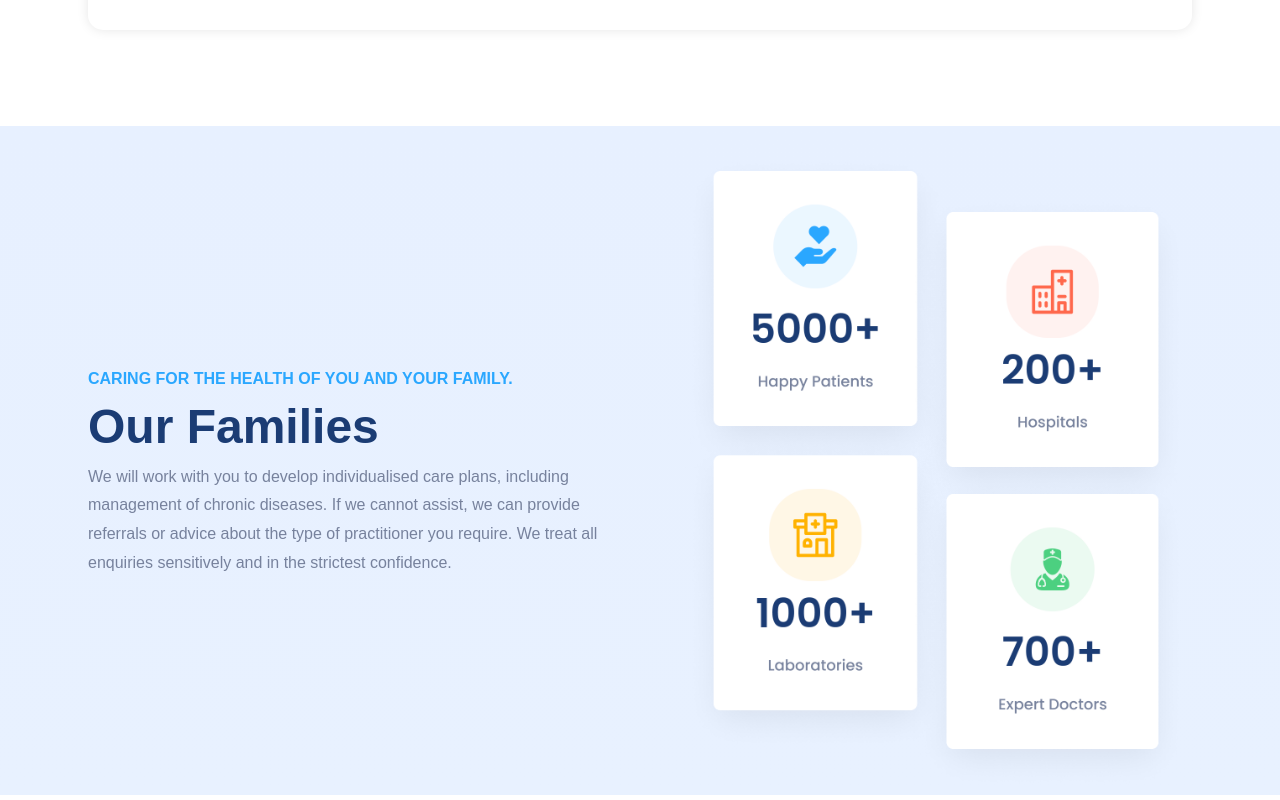
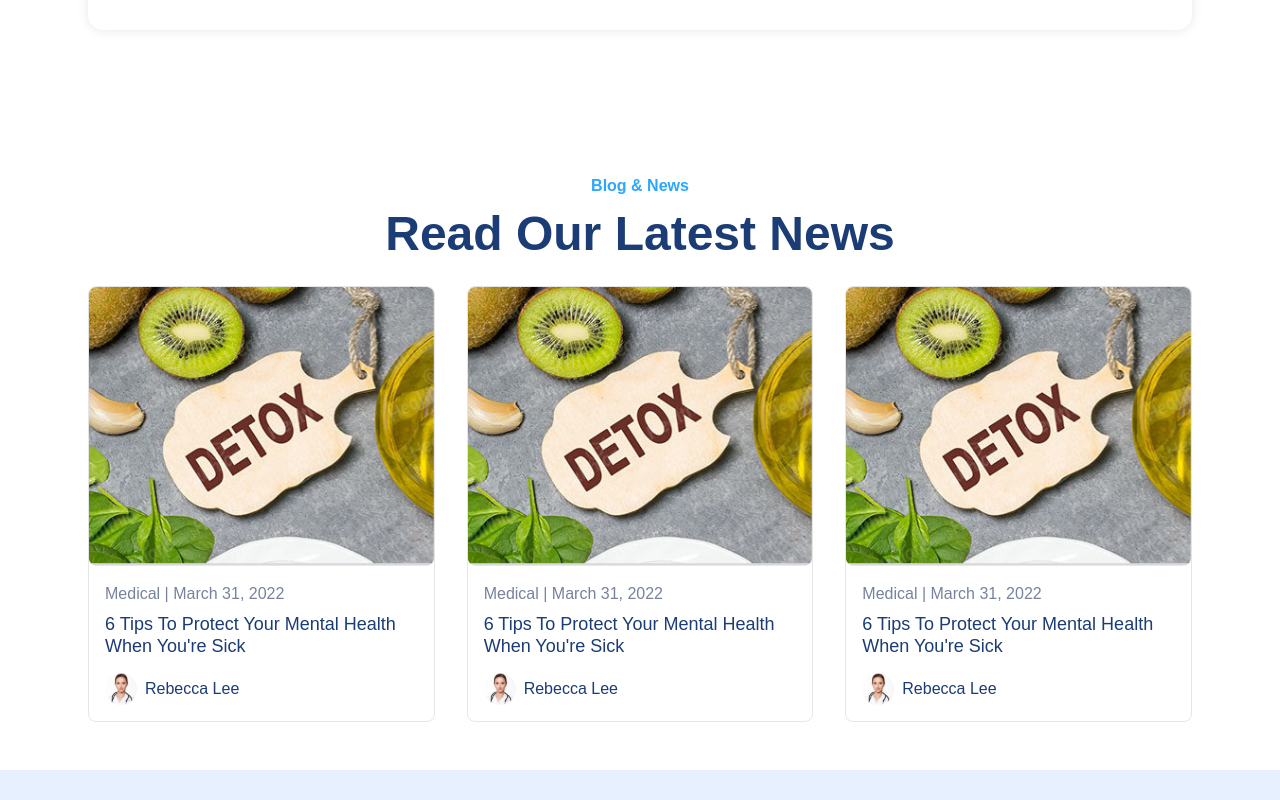
Before and after one commit to SHUBHAM-126/Medify, a React (Create React App) app: page / in a window 1280 px wide. Shown: the part 900-1700 px from the top of the page. Built offline with nearby package versions, Linux system fonts and the light colour scheme; no server answers.

Commit message:
Added new component: Blogs

```diff
--- a/src/components/Accordion/Accordion.jsx
+++ b/src/components/Accordion/Accordion.jsx
@@ -47,7 +47,7 @@
     return (
         <div>
             {data.map((item, index) => (
-                <Accordion expanded={expanded === `panel${index}`} onChange={handleChange(`panel${index}`)}>
+                <Accordion key={index} expanded={expanded === `panel${index}`} onChange={handleChange(`panel${index}`)}>
                     <AccordionSummary aria-controls={`panel${index}d-content`} id={`panel${index}d-header`}>
                         <Typography
                             fontSize={18}
--- /dev/null
+++ b/src/components/Sections/Blogs/BlogCard.jsx
@@ -0,0 +1,34 @@
+import { Box, Stack, Typography } from "@mui/material";
+import featured from '../../../assets/blog.png'
+import person from '../../../assets/person.png'
+
+export default function BlogCard() {
+    return (
+        <Box border='1px solid rgba(0,0,0,0.1)' borderRadius={2}>
+            <Box
+                component='img'
+                src={featured}
+                width={1}
+            />
+            <Box p={2}>
+                <Typography color='#77829D' fontWeight={500} mb={1}>
+                    Medical | March 31, 2022
+                </Typography>
+                <Typography component='h3' color='#1B3C74' fontSize={18} fontWeight={500} lineHeight={1.2} mb={2}>
+                    6 Tips To Protect Your Mental Health When You're Sick
+                </Typography>
+                <Stack direction='row' spacing={1} alignItems='center'>
+                    <Box
+                        component='img'
+                        src={person}
+                        height={32}
+                        width={32}
+                    />
+                    <Typography color='#1B3C74'>
+                        Rebecca Lee
+                    </Typography>
+                </Stack>
+            </Box>
+        </Box>
+    )
+}
--- /dev/null
+++ b/src/components/Sections/Blogs/Blogs.jsx
@@ -0,0 +1,30 @@
+import { Box, Container, Grid, Typography } from "@mui/material";
+import BlogCard from "./BlogCard";
+
+export default function Blogs() {
+    return (
+        <Box py={6}>
+            <Container>
+                <Typography color='primary.main' fontWeight={600} textAlign='center'>
+                    Blog & News
+                </Typography>
+                <Typography textAlign='center' variant='h2' mb={2}>
+                    Read Our Latest News
+                </Typography>
+
+                <Grid container spacing={4}>
+                    <Grid item xs={12} md={4}>
+                        <BlogCard />
+                    </Grid>
+                    <Grid item xs={12} md={4}>
+                        <BlogCard />
+                    </Grid>
+                    <Grid item xs={12} md={4}>
+                        <BlogCard />
+                    </Grid>
+                </Grid>
+
+            </Container>
+        </Box>
+    )
+}
--- a/src/pages/Home/Home.jsx
+++ b/src/pages/Home/Home.jsx
@@ -4,6 +4,7 @@
 import HeroUSPs from "../../components/Sections/HeroUSPs/HeroUSPs";
 import FAQs from "../../components/Sections/FAQs/FAQs";
 import OurFamilies from "../../components/Sections/OurFamilies/OurFamilies";
+import Blogs from "../../components/Sections/Blogs/Blogs";
 
 export default function Home() {
     return (
@@ -28,7 +29,9 @@
                 </Container>
             </Box>
 
-            <OurFamilies/>
+            <Blogs />
+
+            <OurFamilies />
 
             <FAQs />
 
```
Also changed, not shown: src/assets/blog.png (added), src/assets/person.png (added).
